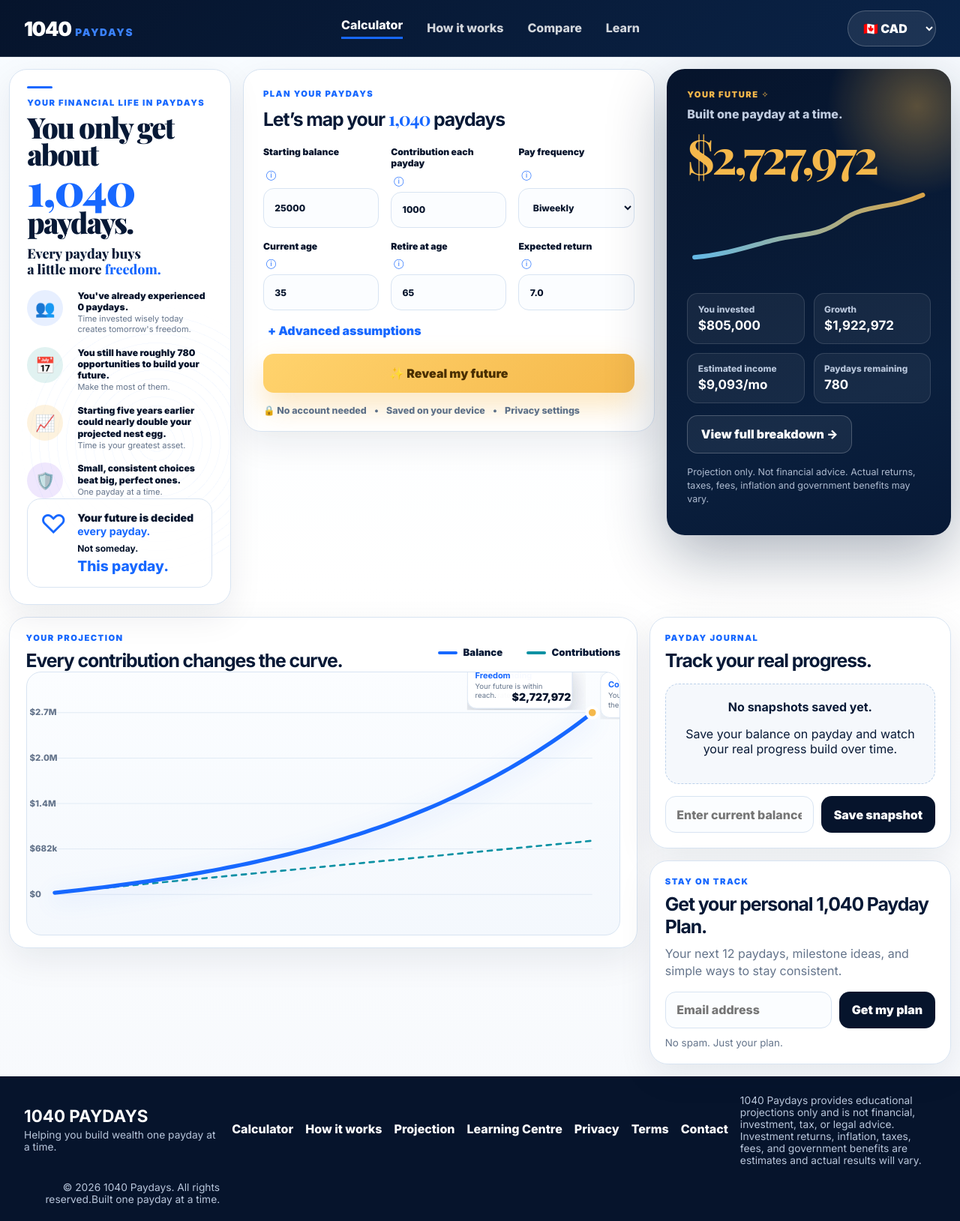
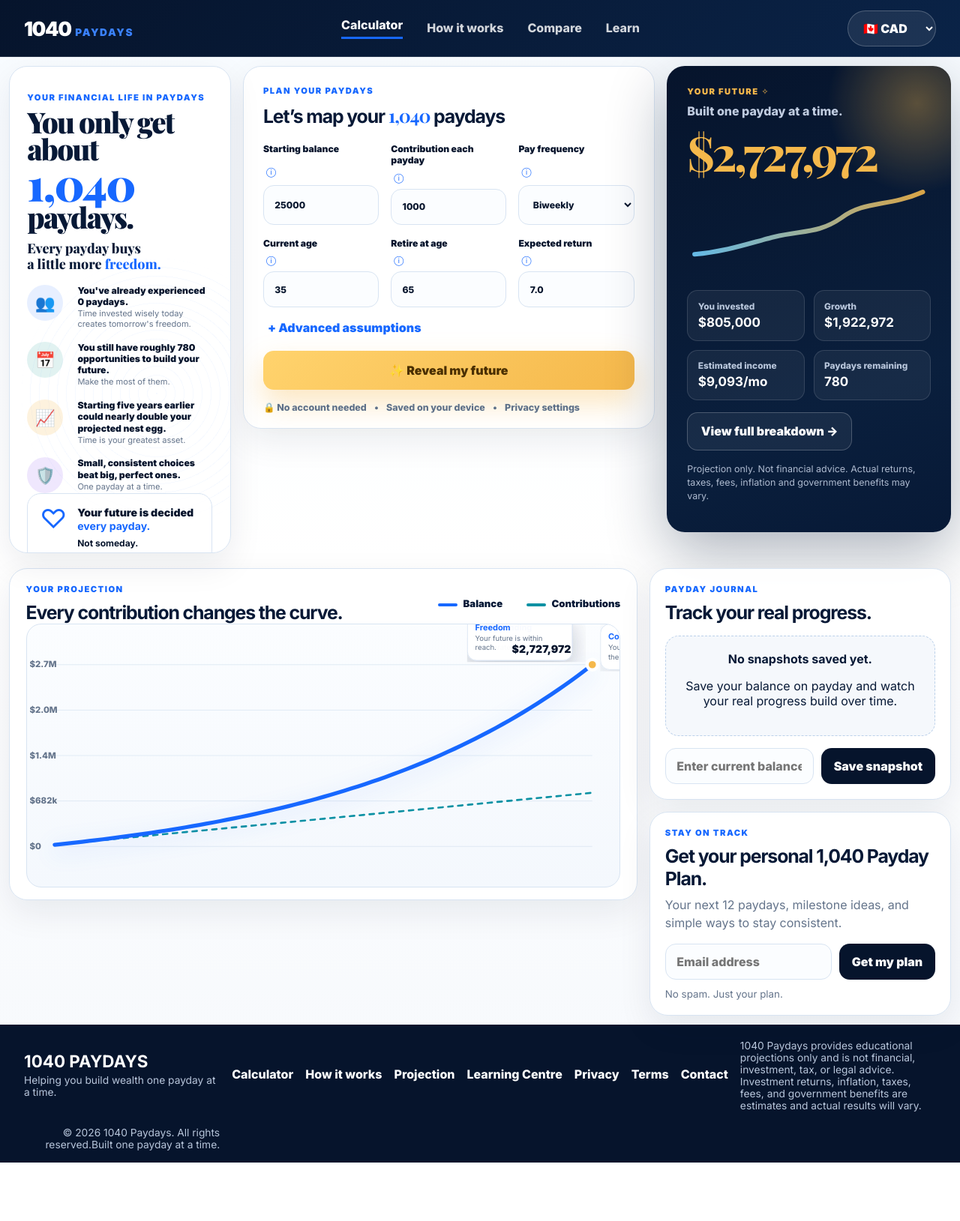
Before and after one commit to calgal7-del/1040-paydays, a React (Vite) app: page / in a window 1280 px wide. Shown: the whole page at 75% size. After the commit the page ends 1551 px from the top, so only its background shows below. Built offline with nearby package versions, Linux system fonts and the light colour scheme.

Commit message:
Update App.css

```diff
--- a/src/App.css
+++ b/src/App.css
@@ -445,3 +445,39 @@ input:focus, select:focus { border-color: var(--blue); box-shadow: 0 0 0 4px rgb
     font-size: 2.2rem !important;
   }
 }
+
+/* FINAL FIRST-SCREEN FIT */
+
+@media (min-width: 1151px) {
+  .mainLayout {
+    min-height: auto !important;
+    margin: 0.75rem auto 0 !important;
+  }
+
+  .topGrid {
+    min-height: calc(100vh - 150px) !important;
+    align-items: start !important;
+  }
+
+  .hero {
+    height: calc(100vh - 150px) !important;
+    min-height: 640px !important;
+  }
+
+  .calculatorCard,
+  .projectionCard {
+    height: auto !important;
+    max-height: none !important;
+  }
+
+  .bottomGrid {
+    margin-top: 1.25rem !important;
+  }
+
+  .footer {
+    display: grid !important;
+    margin-top: 0.75rem !important;
+    min-height: 92px !important;
+    padding: 1rem 2rem !important;
+  }
+}
```
